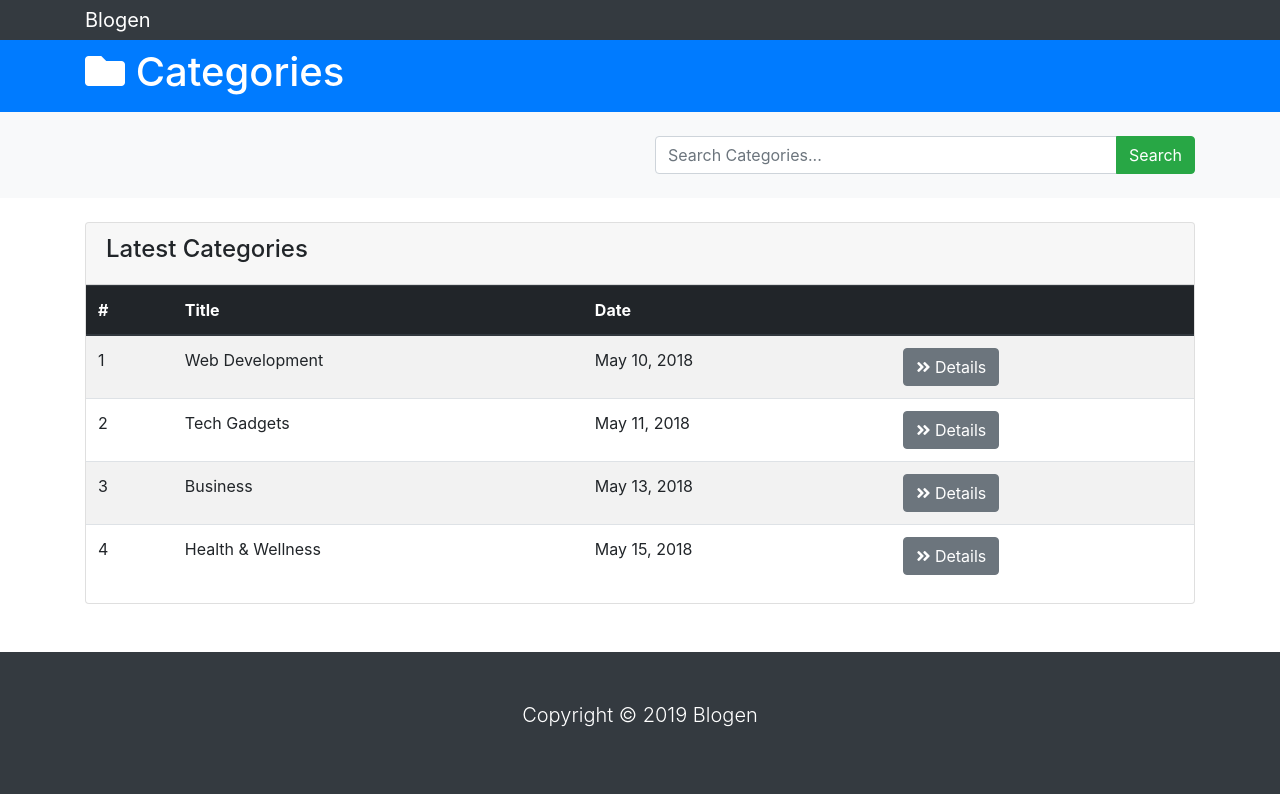
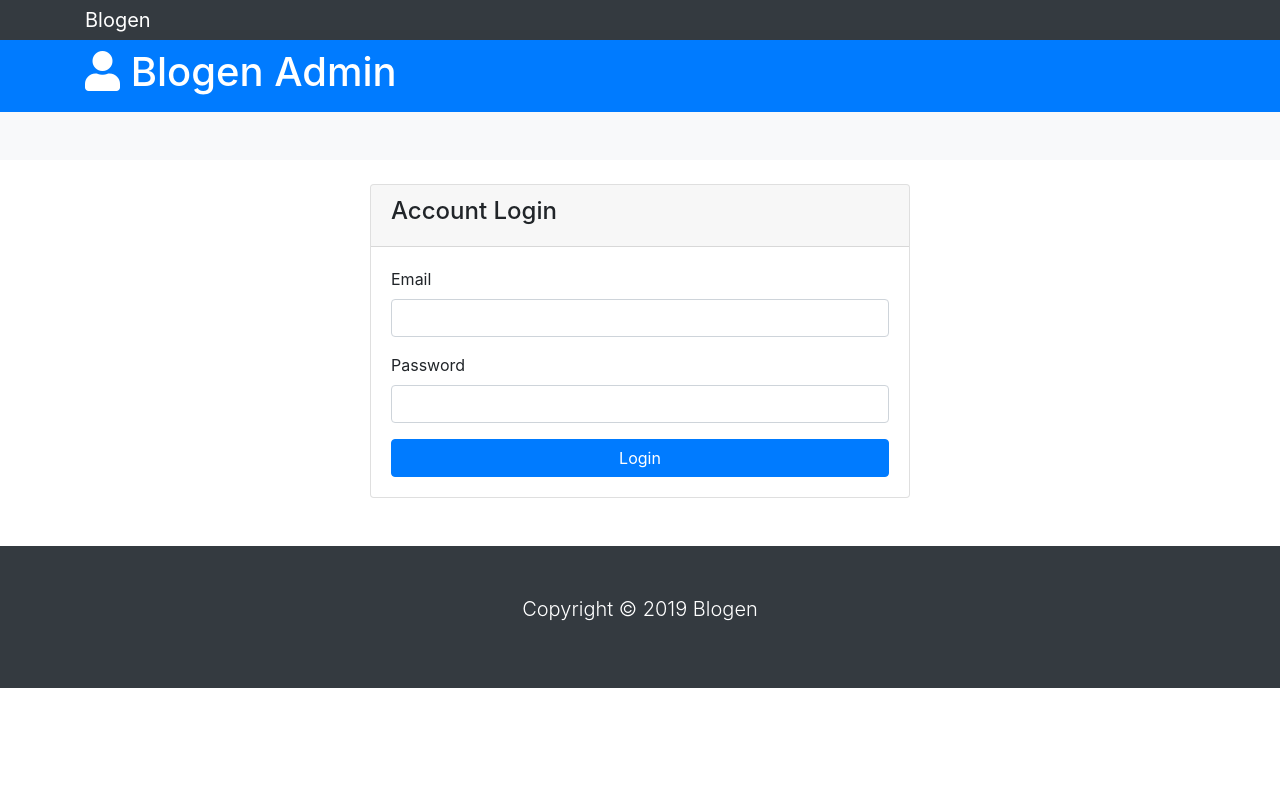
Before and after one commit to rtmtdrv/bootstrap4-proj-4, a plain HTML site: page login.html in a window 1280 px wide. Drawn offline with nearby package versions, Linux system fonts and the light colour scheme.

Commit message:
finished login page

```diff
--- a/login.html
+++ b/login.html
@@ -32,93 +32,43 @@
       <div class="container">
         <div class="row">
           <div class="col-md-6">
-            <h1><i class="fas fa-folder"></i> Categories</h1>
+            <h1><i class="fas fa-user"></i> Blogen Admin</h1>
           </div>
         </div>
       </div>
     </header>
 
-    <!-- SEARCH -->
-    <section id="search" class="py-4 mb-4 bg-light">
+    <!-- ACTIONS -->
+    <section id="actions" class="py-4 mb-4 bg-light">
       <div class="container">
         <div class="row">
-          <div class="col-md-6 ml-auto">
-            <div class="input-group">
-              <input
-                type="text"
-                class="form-control"
-                placeholder="Search Categories..."
-              />
-              <div class="input-group-append">
-                <button class="btn btn-success">Search</button>
-              </div>
-            </div>
-          </div>
+
         </div>
       </div>
     </section>
 
-    <!-- CATEGORIES -->
+    <!-- LOGIN -->
     <section id="categories">
       <div class="container">
         <div class="row">
-          <div class="col">
+          <div class="col-md-6 mx-auto">
             <div class="card">
               <div class="card-header">
-                <h4>Latest Categories</h4>
+                <h4>Account Login</h4>
               </div>
-              <table class="table table-striped">
-                <thead class="thead-dark">
-                  <tr>
-                    <th>#</th>
-                    <th>Title</th>
-                    <th>Date</th>
-                    <th></th>
-                  </tr>
-                </thead>
-                <tbody>
-                  <tr>
-                    <td>1</td>
-                    <td>Web Development</td>
-                    <td>May 10, 2018</td>
-                    <td>
-                      <a href="details.html" class="btn btn-secondary">
-                        <i class="fas fa-angle-double-right"></i> Details
-                      </a>
-                    </td>
-                  </tr>
-                  <tr>
-                    <td>2</td>
-                    <td>Tech Gadgets</td>
-                    <td>May 11, 2018</td>
-                    <td>
-                      <a href="details.html" class="btn btn-secondary">
-                        <i class="fas fa-angle-double-right"></i> Details
-                      </a>
-                    </td>
-                  </tr>
-                  <tr>
-                    <td>3</td>
-                    <td>Business</td>
-                    <td>May 13, 2018</td>
-                    <td>
-                      <a href="details.html" class="btn btn-secondary">
-                        <i class="fas fa-angle-double-right"></i> Details
-                      </a>
-                    </td>
-                  </tr>
-                  <tr>
-                    <td>4</td>
-                    <td>Health & Wellness</td>
-                    <td>May 15, 2018</td>
-                    <td>
-                      <a href="details.html" class="btn btn-secondary">
-                        <i class="fas fa-angle-double-right"></i> Details
-                      </a>
-                    </td>
-                  </tr>
-                </tbody>
-              </table>
+              <div class="card-body">
+                <form action="index.html">
+                  <div class="form-group">
+                    <label for="email">Email</label>
+                    <input type="text" class="form-control">
+                  </div>
+                  <div class="form-group">
+                    <label for="email">Password</label>
+                    <input type="password" class="form-control">
+                  </div>
+                  <input type="submit" value="Login" class="btn btn-primary btn-block">
+                </form>
+              </div>
             </div>
           </div>
         </div>
```
